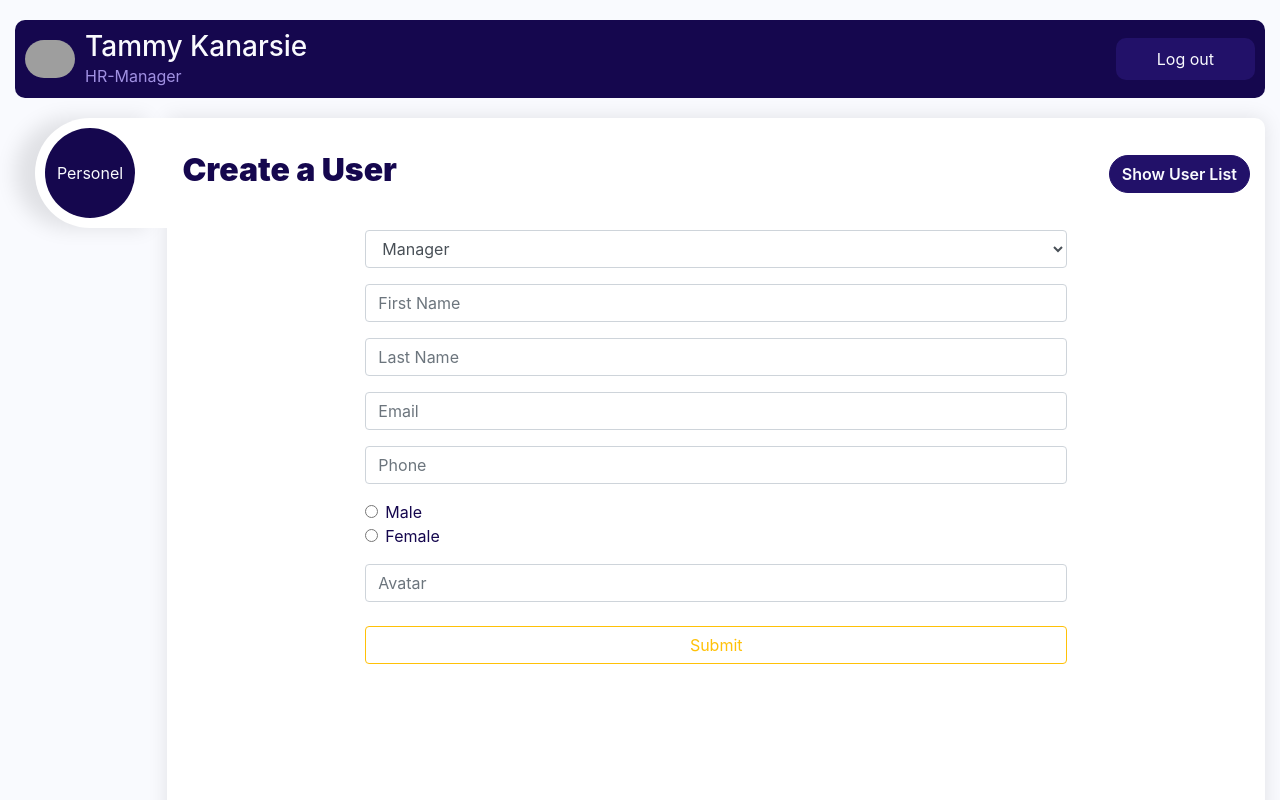
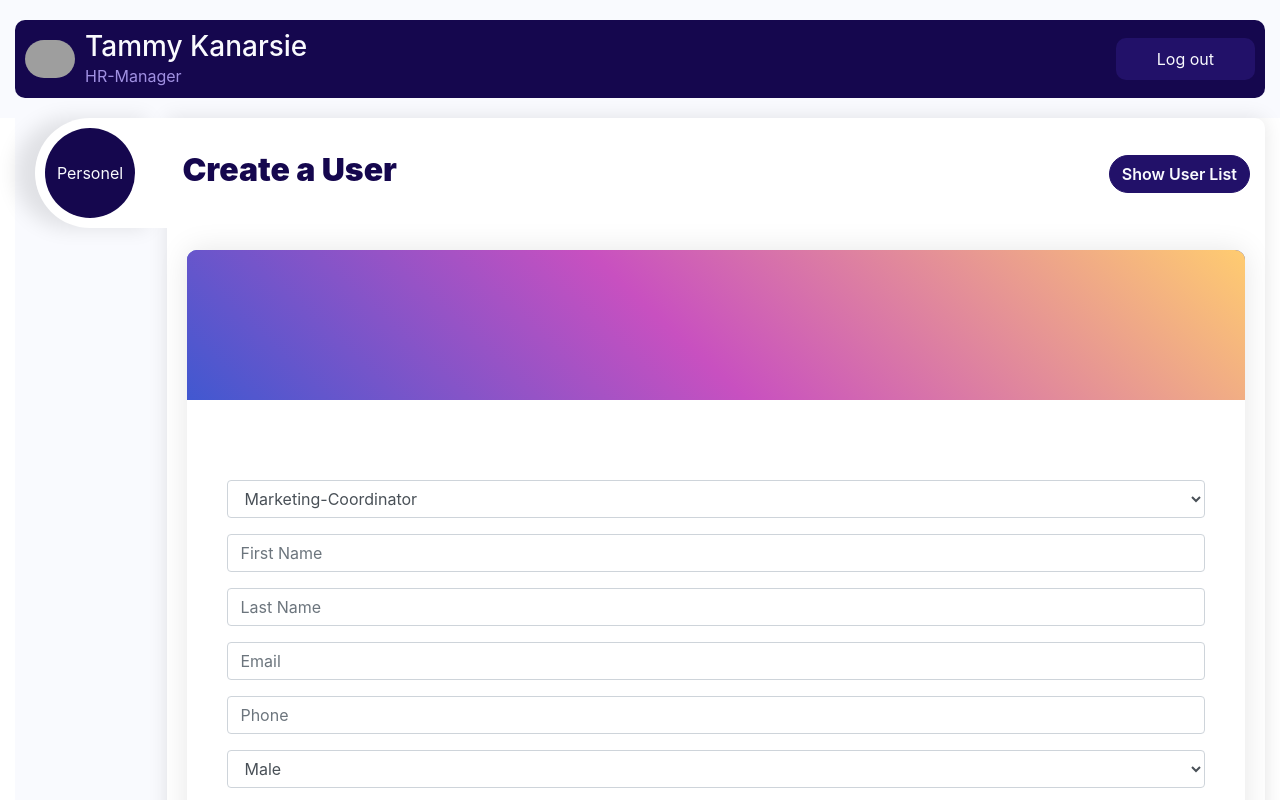
Before and after one commit to leviduncan/user-profile-frontend, a React (Create React App) app: page /create-user in a window 1280 px wide. Shown: the top 800 px of the page. Built offline with nearby package versions, Linux system fonts and the light colour scheme; grey boxes are pictures that could not be loaded.

Commit message:
Fix layout and ui elements

```diff
--- a/package.json
+++ b/package.json
@@ -16,7 +16,7 @@
     "web-vitals": "^2.1.4"
   },
   "scripts": {
-    "start": "npm run start",
+    "start": "react-scripts start",
     "build": "react-scripts build",
     "test": "react-scripts test",
     "eject": "react-scripts eject"
--- a/src/App.css
+++ b/src/App.css
@@ -10,11 +10,13 @@
   --wht: #f9fafe;
 }
 
-*, :after, :before {
+*,
+:after,
+:before {
   box-sizing: border-box;
   margin: 0;
   padding: 0;
-  transition-duration: .1s;
+  transition-duration: 0.1s;
 }
 
 .btn-purple-va {
@@ -45,7 +47,9 @@
   border-color: var(--gray);
 }
 
-*, ::after, ::before {
+*,
+::after,
+::before {
   margin: 0;
   padding: 0;
   box-sizing: border-box;
@@ -55,21 +59,18 @@
   font-weight: 900;
 }
 
-.container-fluid {
-  background-color: var(--wht);
-}
-
 .body {
   font-family: 'Montserrat', sans-serif;
   background-color: var(--wht);
   color: var(--purple);
+  background-color: var(--wht);
 }
 
 .main-layout {
   display: flex;
 }
 .aside {
-  display: flex;
+  display: none;
   justify-content: flex-end;
   background: var(--wht);
   width: 160px;
@@ -86,7 +87,6 @@
   border-bottom-left-radius: 60px;
   padding: 10px;
   position: relative;
-
 }
 
 .aside .tab .bubble {
@@ -101,7 +101,7 @@
 }
 
 .main-layout .content {
-  width: 90vw;
+  width: 100vw;
 }
 
 .header {
@@ -150,19 +150,6 @@
   padding: 8px 40px;
 }
 
-.CreateUser {
-  background-color: #fff;
-  height: 100%;
-  width: 100%;
-  min-height: 100vh;
-  min-width: 100px;
-  color: var(--purple);
-  box-shadow: 0 0 20px rgba(0, 0, 0, 0.101);
-  border-top-right-radius: 10px;
-  border-bottom-right-radius: 10px;
-  border-bottom-left-radius: 10px
-}
-
 .ShowUserDetails {
   background-color: #fff;
   height: 100%;
@@ -173,9 +160,11 @@
   box-shadow: 0 0 20px rgba(0, 0, 0, 0.101);
   border-top-right-radius: 10px;
   border-bottom-right-radius: 10px;
-  border-bottom-left-radius: 10px
+  border-bottom-left-radius: 10px;
 }
 
+.ShowUsers,
+.CreateUser,
 .UpdateUserInfo {
   background-color: #fff;
   height: 100%;
@@ -184,22 +173,10 @@
   min-width: 100px;
   color: var(--purple);
   box-shadow: 0 0 20px rgba(0, 0, 0, 0.101);
+  border-top-left-radius: 10px;
   border-top-right-radius: 10px;
   border-bottom-right-radius: 10px;
-  border-bottom-left-radius: 10px
-}
-
-.ShowUsers {
-  background-color: #fff;
-  height: 100%;
-  width: 100%;
-  min-height: 100vh;
-  min-width: 100px;
-  color: var(--purple);
-  box-shadow: 0 0 20px rgba(0, 0, 0, 0.101);
-  border-top-right-radius: 10px;
-  border-bottom-right-radius: 10px;
-  border-bottom-left-radius: 10px
+  border-bottom-left-radius: 10px;
 }
 
 .ShowUsers .num {
@@ -214,11 +191,12 @@
 .ShowUsers .title,
 .CreateUser .title,
 .UpdateUserInfo .title,
-.ShowUserDetails .title  {
+.ShowUserDetails .title {
   width: 100%;
   display: flex;
   justify-content: space-between;
   align-items: center;
+  flex-direction: column;
   padding: 15px;
   margin: 18px 0;
 }
@@ -235,13 +213,13 @@
 }
 
 .user-card {
-  text-align: left;
+  text-align: center;
   background: var(--wht);
   border-radius: 10px;
   padding: 20px 10px;
   width: 100%;
   display: flex;
-  flex-direction: row;
+  flex-direction: column;
   justify-content: flex-start;
   align-items: center;
   margin-bottom: 10px;
@@ -255,7 +233,11 @@
   margin-bottom: 10px;
 }
 
-.ShowUserDetails .user-card {
+.user-card .card-content {
+  width: 100%;
+}
+
+.user-card-ui {
   text-align: left;
   background: #fff;
   border-radius: 10px;
@@ -265,14 +247,19 @@
   justify-content: flex-start;
   align-items: center;
   margin: 20px;
-  box-shadow: 0 0 30px rgba(0,0,0,0.1);
+  box-shadow: 0 0 30px rgba(0, 0, 0, 0.1);
   overflow: hidden;
   padding: unset;
 }
 
-.ShowUserDetails .user-card-header {
-  background-color: #4158D0;
-  background-image: linear-gradient(43deg, #4158D0 0%, #C850C0 46%, #FFCC70 100%);
+.user-card-header {
+  background-color: #4158d0;
+  background-image: linear-gradient(
+    43deg,
+    #4158d0 0%,
+    #c850c0 46%,
+    #ffcc70 100%
+  );
   width: 100%;
   height: 150px;
   padding: 40px;
@@ -280,25 +267,39 @@
   text-align: center;
 }
 
-.ShowUserDetails .user-card-header h2 {
+.user-card-header h2 {
   text-align: center;
   width: 100%;
   color: var(--wht);
 }
 
-.ShowUserDetails .user-card-header img {
+.user-card-header img {
   border-radius: 50%;
   border: solid 8px #fff;
   margin-top: 40px;
 }
 
-.ShowUserDetails .user-card-body {
+.user-card-body {
   margin-top: 40px;
   padding: 40px;
   text-align: center;
+  width: 100%;
 }
 
-.ShowUserDetails .controls {
+.leftRight {
+  display: flex;
+  justify-content: space-between;
+  text-align: left;
+}
+
+.rcol,
+.lcol {
+  display: flex;
+  flex-direction: column;
+  width: 100%;
+}
+
+.controls {
   display: flex;
   width: 100%;
   margin: 20px;
@@ -306,20 +307,24 @@
 
 .card-container {
   margin: 0;
-  border-radius: 80px;
   border: solid 1px rgb(232, 232, 232);
+  border-radius: 60px;
   overflow: hidden;
   width: 90px;
   height: 90px;
-  position: relative;
+  display: flex;
 }
 
 .card-container img {
-  width: 100%;
+  width: 100px;
 }
 
 .desc {
   padding: 10px;
+  width: 100%;
+  display: flex;
+  flex-direction: column;
+  align-items: center;
 }
 
 .desc h2 {
@@ -332,25 +337,31 @@
   color: var(--deep-purple);
 }
 
-.desc h3 {
+.desc .h3 {
   color: var(--gray);
   background: var(--light-purple2);
-  font-size: 1em;
-  font-weight: 600;
-  padding: 5px;
+  font-size: 0.8em;
+  font-weight: 700;
+  padding: 5px 10px;
   border-radius: 5em;
   text-align: center;
+  text-transform: uppercase;
+  width: 100%;
 }
 
-.desc .contact .number{
+.desc .contact .number {
   color: var(--gray);
   font-size: 1.2em;
   font-weight: 700;
 }
 
 @keyframes placeholder {
-  0% { background-position: -600px 0 }
-  100% { background-position: 600px 0 }
+  0% {
+    background-position: -600px 0;
+  }
+  100% {
+    background-position: 600px 0;
+  }
 }
 
 .animated-background {
@@ -365,14 +376,13 @@
   min-height: 30px;
   width: 100%;
   margin: 5px 0 5px 0;
-  border-radius: 3px
+  border-radius: 3px;
 }
 
 .loading .list {
-    display: flex;
-    flex-wrap: nowrap;
-    flex-direction: row;
-
+  display: flex;
+  flex-wrap: wrap;
+  flex-direction: row;
 }
 
 .loading .list .content-card {
@@ -397,11 +407,41 @@
   margin-right: 10px;
 }
 
+@media (min-width: 768px) {
+  .aside {
+    display: flex;
+  }
+  .main-layout .content {
+    width: 90vw;
+  }
+  .rcol,
+  .lcol {
+    width: 45%;
+  }
+  .ShowUsers,
+  .CreateUser,
+  .UpdateUserInfo {
+    border-top-left-radius: 0;
+  }
+  .ShowUsers .title,
+  .CreateUser .title,
+  .UpdateUserInfo .title,
+  .ShowUserDetails .title {
+    flex-direction: row;
+  }
+  .user-card {
+    flex-direction: column;
+  }
+  .desc {
+    flex-direction: column;
+    align-items: center;
+  }
+}
 
-@media (min-width: 991px){
+@media (min-width: 991px) {
   .user-card {
     text-align: center;
-    width: 22%;
+    width: 234px;
     flex-direction: column;
     margin-right: 10px;
   }
--- a/src/components/CreateUser.jsx
+++ b/src/components/CreateUser.jsx
@@ -46,13 +46,14 @@ const CreateUser = () => {
   return (
     <>
       <div className='CreateUser'>
-        <div className='container'>
+        <div className='container-fluid'>
           <div className='row'>
             <Title page={page} />
           </div>
           <div className="row">
-            <div className="col-md-8 m-auto">
-
+            <div className="user-card-ui">
+               <div className="user-card-header"></div>
+                <div className="user-card-body">
                 <form noValidate onSubmit={handleSubmit}>
                     <div className="form-group">
                       <EmployeeType handleChange={handleChange}/>
@@ -70,23 +71,17 @@ const CreateUser = () => {
                         <input type='text' placeholder='Phone' name='number' className='form-control' value={user.number} onChange={handleChange} />
                     </div>
                     <div className="form-group">
-                      <div class="form-check">
-                        <label htmlFor="Male" class="form-check-label">
-                          <input type='radio' name='gender' className='form-check-input' id="Male" value="Male" onChange={handleChange} />Male
-                        </label>
-                      </div>
-                      <div class="form-check">
-                        <label htmlFor="Female" class="form-check-label">
-                          <input type="radio" name='gender' className='form-check-input' id="Female" value="Female" onChange={handleChange} />Female
-                        </label>
-                      </div>
-
+                        <select className='form-control' name='gender' onChange={handleChange} >
+                          <option value="Male">Male</option>
+                          <option value="Female">Female</option>
+                        </select>
                     </div>
                     <div className="form-group">
                         <input type='text' placeholder='Avatar' name='img' className='form-control' value={user.img} onChange={handleChange} />
                     </div>
                     <input type="submit" className="btn btn-outline-warning btn-block mt-4" />
                 </form>
+                </div>
             </div>
           </div>
         </div>
--- a/src/components/EmployeeType.jsx
+++ b/src/components/EmployeeType.jsx
@@ -1,18 +1,23 @@
 import React from 'react'
 
 const EmployeeType = (props) => {
-  const {handleChange} = props
+  const { handleChange } = props
   return (
     <>
-
       <select className='form-control' name='title' onChange={handleChange}>
-                          <option value="Manager">Manager</option>
         <option value="Marketing-Coordinator">Marketing-Coordinator</option>
         <option value="HR-Manager">HR-Manager</option>
+        <option value="HR-Associate">HR-Associate</option>
         <option value="Graphic-Designer">Graphic-Designer</option>
+        <option value="UI/UX Designer">UI/UX Designer</option>
+        <option value="Team Lead">Team Lead</option>
         <option value="Web-Designer">Web-Designer</option>
         <option value="Web-Developer">Web-Developer</option>
         <option value="Copywriter">Copywriter</option>
+        <option value="CEO">CEO</option>
+        <option value="CFO">CFO</option>
+        <option value="CTO">CTO</option>
+        <option value="COO">COO</option>
       </select>
     </>
   )
--- a/src/components/Loader.jsx
+++ b/src/components/Loader.jsx
@@ -9,8 +9,10 @@ const Loader = () => {
         <div className="content-card"></div>
         <div className="content-card"></div>
         <div className="content-card"></div>
-      </div>
-      <div className="list">
+        <div className="content-card"></div>
+        <div className="content-card"></div>
+        <div className="content-card"></div>
+        <div className="content-card"></div>
         <div className="content-card"></div>
         <div className="content-card"></div>
         <div className="content-card"></div>
--- a/src/components/ShowUserDetails.jsx
+++ b/src/components/ShowUserDetails.jsx
@@ -46,12 +46,12 @@ const ShowUserDetails = (props) => {
     return (
         <>
             <div className="ShowUserDetails">
-                <div className="container">
+                <div className="container-fluid">
                     <div className="row">
                         <Title page={page} />
                     </div>
-                    <div className="row">
-                        <div className="user-card">
+                    <div className="row ">
+                        <div className="user-card-ui">
                             <div className="user-card-header">
                                 <img src={user.img} alt={user.fname} />
                             </div>
--- a/src/components/ShowUsers.jsx
+++ b/src/components/ShowUsers.jsx
@@ -29,7 +29,7 @@ const ShowUsers = () => {
 
   return (
     <div className="ShowUsers">
-        <div className="container">
+        <div className="container-fluid">
             <div className="row">
                 <Title page={page} userAmt={userAmt}/>
             </div>
--- a/src/components/Title.jsx
+++ b/src/components/Title.jsx
@@ -9,7 +9,7 @@ const Title = (props) => {
       page === "show" &&
       <div className="title">
         <h2 className='fw-900 d-flex'>
-          <strong>People </strong>
+          <strong>Employees </strong>
           <span className='num'>{userAmt}</span>
         </h2>
         <div>
--- a/src/components/UpdateUserInfo.jsx
+++ b/src/components/UpdateUserInfo.jsx
@@ -2,6 +2,7 @@ import React, { useState, useEffect } from 'react';
 import { Link, useParams, useNavigate } from 'react-router-dom';
 import axios from 'axios'
 import Title from './Title';
+import EmployeeType from './EmployeeType';
 
 const UpdateUserInfo = () => {
   const page = "edit"
@@ -66,44 +67,23 @@ const UpdateUserInfo = () => {
 
   return (
     <div className='UpdateUserInfo'>
-      <div className='container'>
+      <div className='container-fluid'>
         <div className="row">
           <Title page={page} />
         </div>
-        <div className='row'>
-          <div className='col-md-8 m-auto'>
-            <br />
-            <Link to='/' className='btn btn-outline-warning float-left'>
-              Show User List
-            </Link>
+        <div className="row">
+          <div className="user-card-ui">
+            <div className="user-card-header">
+              <img src={user.img} alt={user.fname} />
             </div>
-          <div className='col-md-8 m-auto'>
-            <h1 className='display-4 text-center'>Edit User</h1>
-            <img src={user.img} alt="" className="m-auto" />
-            <p className='lead text-center'>Update User's Info</p>
-          </div>
-        </div>
-
-        <div className='col-md-8 m-auto'>
+            <div className="user-card-body">
               <form noValidate onSubmit={handleSubmit}>
+                <div className="row leftRight">
+                  <div className="lcol">
                     <div className='form-group'>
                       <label htmlFor='title'>Title</label>
-              {/* <input
-                type='text'
-                placeholder='User Title'
-                name='title'
-                className='form-control'
-                value={user.title}
-                onChange={handleChange}
-              /> */}
-
-              <select className='form-control' name='title' onChange={handleChange}>
-                <option value="Manager">Manager</option>
-                <option value="Employee">Employee</option>
-              </select>
+                      <EmployeeType handleChange={handleChange} title={user.title}/>
                     </div>
-            <br />
-
                     <div className='form-group'>
                       <label htmlFor='fname'>First Name</label>
                       <input
@@ -115,8 +95,6 @@ const UpdateUserInfo = () => {
                         onChange={handleChange}
                       />
                     </div>
-            <br />
-
                     <div className='form-group'>
                       <label htmlFor='lname'>Last Name</label>
                       <input
@@ -128,8 +106,31 @@ const UpdateUserInfo = () => {
                         onChange={handleChange}
                       />
                     </div>
-            <br />
+                    <div className='form-group'>
+                      <label htmlFor='number'>Phone Number</label>
+                      <input
+                        type='text'
+                        placeholder='Phone Number'
+                        name='number'
+                        className='form-control'
+                        value={user.number}
+                        onChange={handleChange}
+                      />
+                    </div>
+                  </div>
 
+                  <div className="rcol">
+                    <div className='form-group'>
+                      <label htmlFor='img'>Avatar</label>
+                      <input
+                        type='text'
+                        placeholder='Avatar'
+                        name='img'
+                        className='form-control'
+                        value={user.img}
+                        onChange={handleChange}
+                      />
+                    </div>
                     <div className='form-group'>
                       <label htmlFor='email'>Email</label>
                       <input
@@ -141,21 +142,6 @@ const UpdateUserInfo = () => {
                         onChange={handleChange}
                       />
                     </div>
-            <br />
-
-            <div className='form-group'>
-              <label htmlFor='number'>Phone Number</label>
-              <input
-                type='text'
-                placeholder='Phone Number'
-                name='number'
-                className='form-control'
-                value={user.number}
-                onChange={handleChange}
-              />
-            </div>
-            <br />
-
                     <div className='form-group'>
                       <label htmlFor='gender'>Gender</label>
                       <input
@@ -167,21 +153,10 @@ const UpdateUserInfo = () => {
                         onChange={handleChange}
                       />
                     </div>
-            <br />
+                  </div>
+                </div>        <div className="controls">
 
-            <div className='form-group'>
-              <label htmlFor='img'>Avatar</label>
-              <input
-                type='text'
-                placeholder='Avatar'
-                name='img'
-                className='form-control'
-                value={user.img}
-                onChange={handleChange}
-              />
         </div>
-            <br />
-
                 <button
                   type='submit'
                   className='btn btn-outline-info btn-lg btn-block'
@@ -190,6 +165,14 @@ const UpdateUserInfo = () => {
                 </button>
               </form>
             </div>
+
+          </div>
+        </div>
+
+
+        <div className='col-md-8 m-auto'>
+
+        </div>
       </div>
     </div>
   );
--- a/src/components/UserCard.jsx
+++ b/src/components/UserCard.jsx
@@ -10,17 +10,19 @@ const UserCard = (props) => {
         <div className='card-container'>
           <img src={user.img} alt='user' />
         </div>
+        <div className="card-content">
         <div className='desc'>
           <h2>
             <Link to={`/show-user/${user._id}`}>
               {user.fname} {user.lname}
             </Link>
           </h2>
-          <h3>{user.title}</h3>
+          <div className="h3">{user.title}</div>
         </div>
         <div className="contact">
           <div className="number">{user.number}</div>
           <div className="email"><Link to={user.email}>{user.email}</Link></div>
+        </div>
         </div>
       </div>
     </>
```
Also changed, not shown: src/components/UserUI.jsx (added, +9 -0 lines), 1 other file (tests, documents, lock files or other folders). Lines whose indentation alone changed are shown as unchanged.
